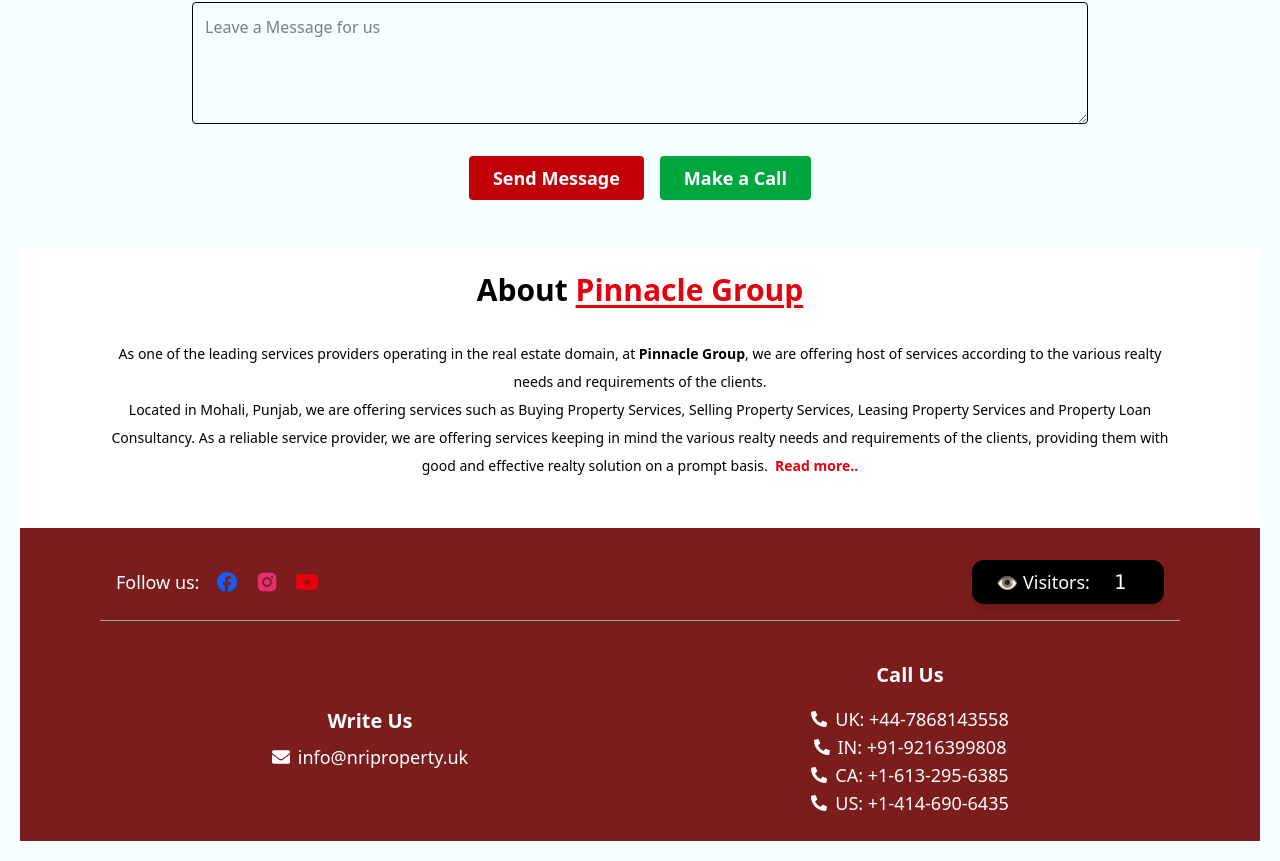
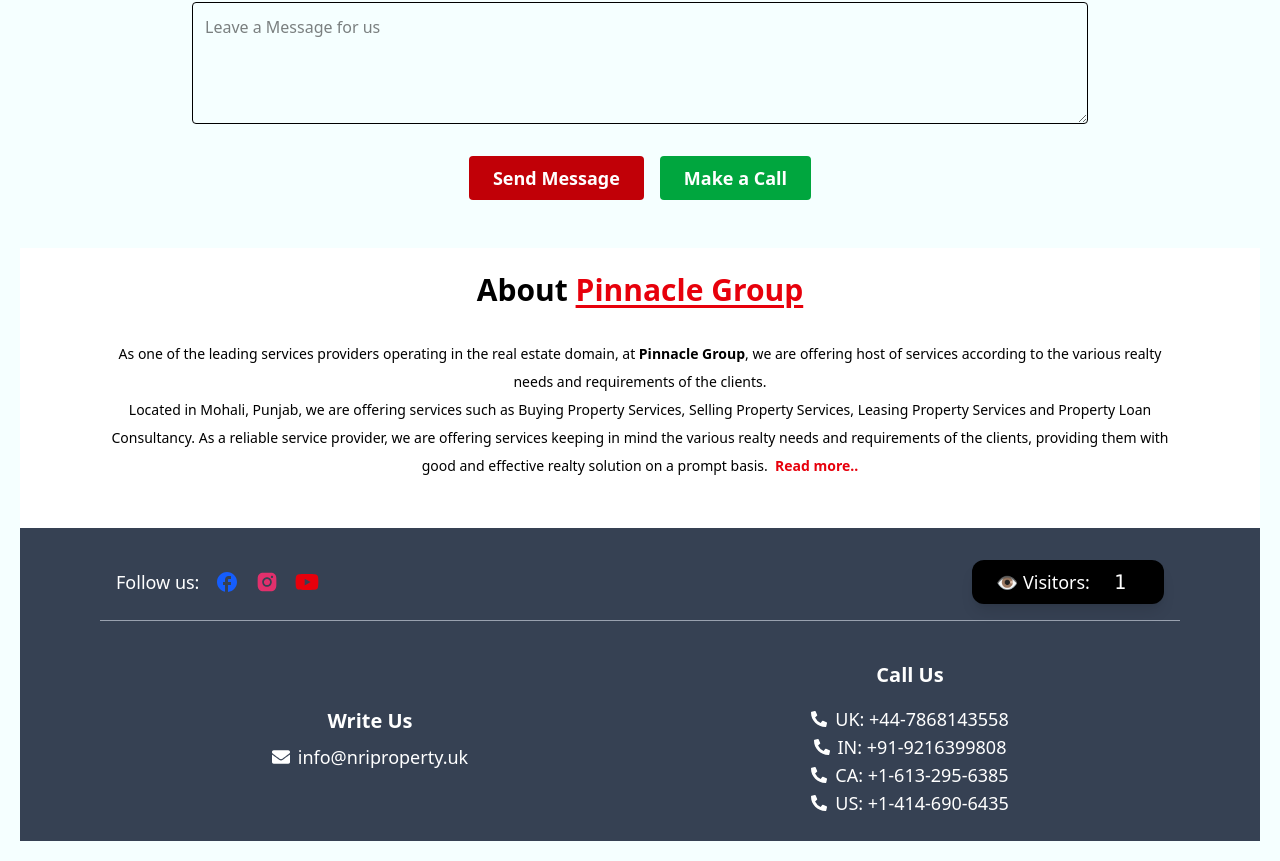
Before and after one commit to Abhixak/Pinnacle-Group-UK, a React (Vite) app: page / in a window 1280 px wide. Shown: the part 4266-5127 px from the top of the page. Built offline with nearby package versions, Linux system fonts and the light colour scheme.

Commit message:
Changed footer and Ad video

```diff
--- a/src/Components/Ad.jsx
+++ b/src/Components/Ad.jsx
@@ -1,6 +1,6 @@
 import React, { useEffect, useState } from "react";
 import Video from "../assets/AdVideo.mp4";
-import Poster from "../assets/poster.png"
+import Poster from "../assets/poster.png";
 
 const Ad = () => {
   return (
@@ -11,6 +11,7 @@ const Ad = () => {
         muted
         autoPlay
         loop
+        playsInline
         preload="metadata"
         poster={Poster}
       />
--- a/src/Components/Footer.jsx
+++ b/src/Components/Footer.jsx
@@ -6,8 +6,8 @@ import VisitCounter from "./VisitCounter";
 
 const Footer = () => {
   return (
-    <div className="bg-[#7c1d1d] text-white !px-6 md:!px-20">
-      {/* #6b1e1e */}
+    <div className="bg-gray-700 text-white !px-6 md:!px-20">
+      {/* #6b1e1e ,#7c1d1d*/}
       {/* Social + Counter Row */}
       <div className="w-full !px-4">
         <section className="flex flex-col md:flex-row justify-between items-center gap-4 !pt-4">
```
